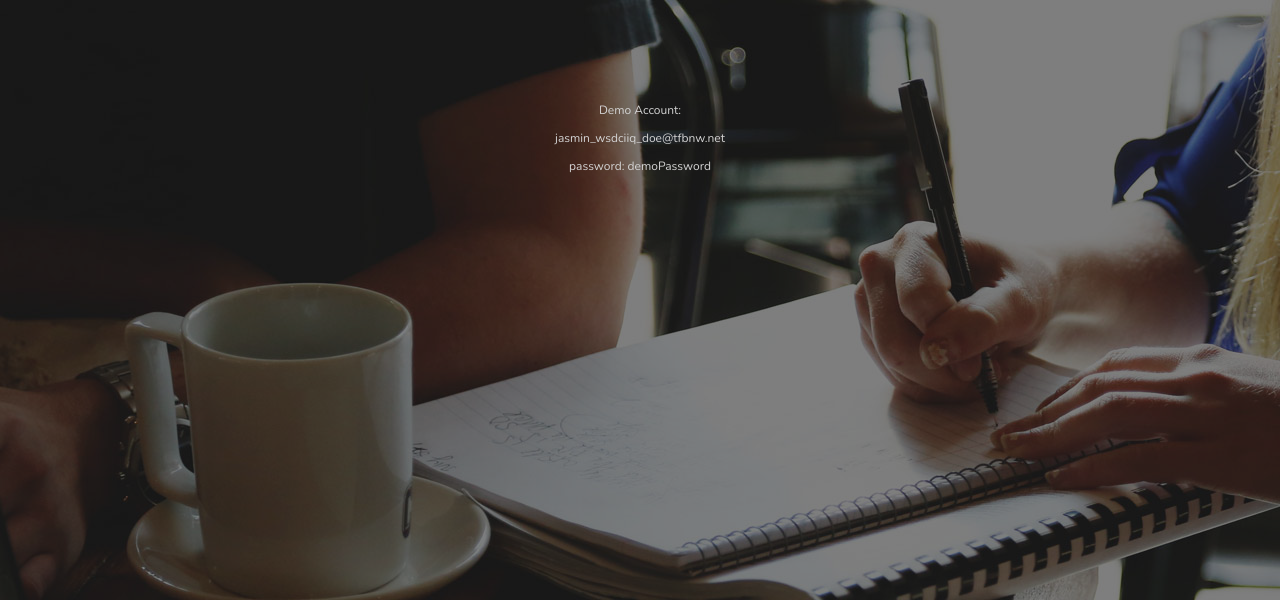
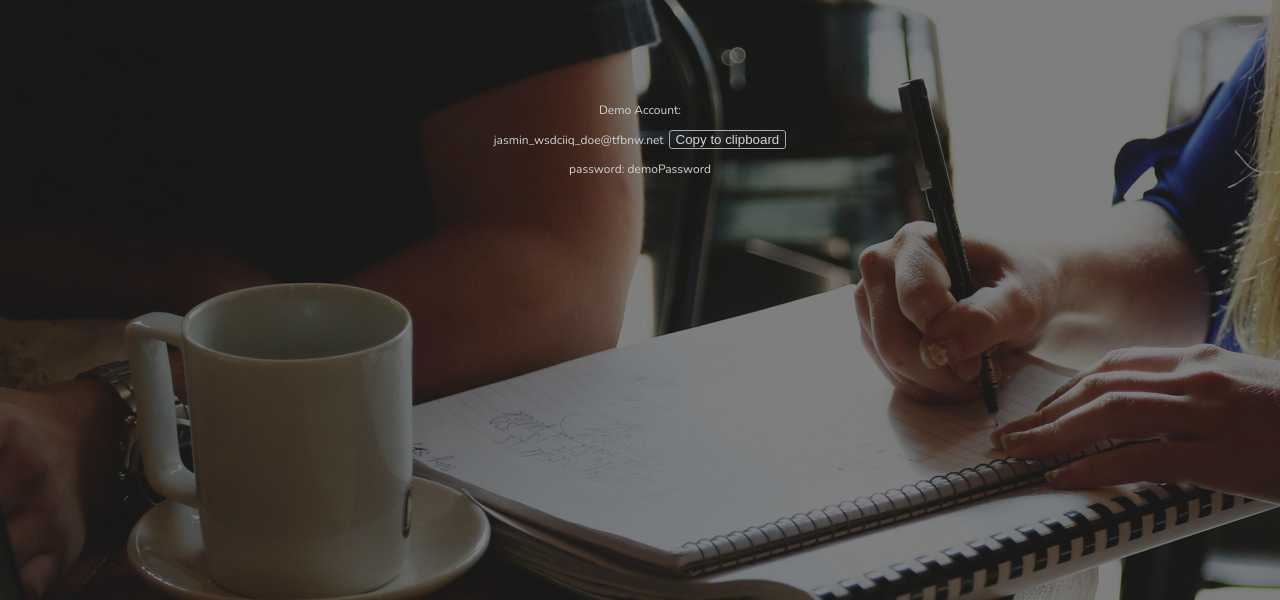
Before and after one commit to debelopumento/billsplit-app, a website: page public/index.html in a window 1280 px wide. Shown: the part 200-800 px from the top of the page. Drawn offline with nearby package versions, Linux system fonts and the light colour scheme; some packages are replaced by stand-ins of ours; a script that the page names is missing.

Commit message:
added copy-to-clipboard button

```diff
--- a/package.json
+++ b/package.json
@@ -14,6 +14,7 @@
     "bcrypt-nodejs": "0.0.3",
     "bcryptjs": "^2.4.3",
     "body-parser": "^1.16.0",
+    "clipboard": "^1.6.1",
     "colors": "^1.1.2",
     "dotenv": "^4.0.0",
     "express": "^4.14.0",
--- a/public/app.js
+++ b/public/app.js
@@ -35,6 +35,7 @@ function login(signedInUser) {
     console.log(3939)
     $('header').removeClass("hidden");
     $('body').css('background-image', 'none')
+    $('body').css('background-color', 'rgba(0, 0, 0, 0)')
     $('js-logout').click(function(event) {
         FB.logout(function(res) {
             conosle.log(49, res)
@@ -544,11 +545,12 @@ $(function() {
 
 
         })
+        var clipboard = new Clipboard('.btn')
         $('header').toggleClass("hidden");
         var row = '<div class="landing"><h1 class="landingTitle">Splitting Bills with Friends and Roommates</h1>' +
                   '<div class="fbLoginButtonContainer"><fb:login-button autologoutlink="false" data-size="xlarge" id="fbloginbutton" scope="public_profile,email" onlogin="checkLoginState();"></fb:login-button></div>' +
                   '<div class="demoAccountInfo"><p>Demo Account:</p>' +
-                  '<p>jasmin_wsdciiq_doe@tfbnw.net</p>' +
+                  '<p>jasmin_wsdciiq_doe@tfbnw.net<button class="btn copyToClipboard" data-clipboard-text="jasmin_wsdciiq_doe@tfbnw.net">Copy to clipboard</button></p>' +
                   '<p>password: demoPassword</p></div></div>'
         $('main').html(row);
 
--- a/public/index.html
+++ b/public/index.html
@@ -11,7 +11,10 @@
 
     <script src="https://code.jquery.com/jquery-1.12.4.js"></script>
     <script src="https://code.jquery.com/ui/1.12.1/jquery-ui.js"></script>
+<script src="https://cdnjs.cloudflare.com/ajax/libs/clipboard.js/1.6.0/clipboard.min.js"></script>
+
     <script type="text/javascript" src="/app.js"></script>
+
 </head>
 <body>
 
--- a/public/main.css
+++ b/public/main.css
@@ -24,7 +24,6 @@ header {
 	text-align: center;
 	margin-top: 45px;
 	color: white;
-
 }
 
 .landingTitle {
@@ -41,11 +40,20 @@ header {
 	color: lightgrey;
 }
 
+
+
 button {
 	background-color: #ff7474;
 	color: white;
 	border: 0px solid;
 	border-radius: 3px;
+}
+
+.copyToClipboard {
+	background: none;
+	border: 0.5px solid darkgrey;
+	color: lightgrey;
+	margin-left: 5px;
 }
 
 input {
```
